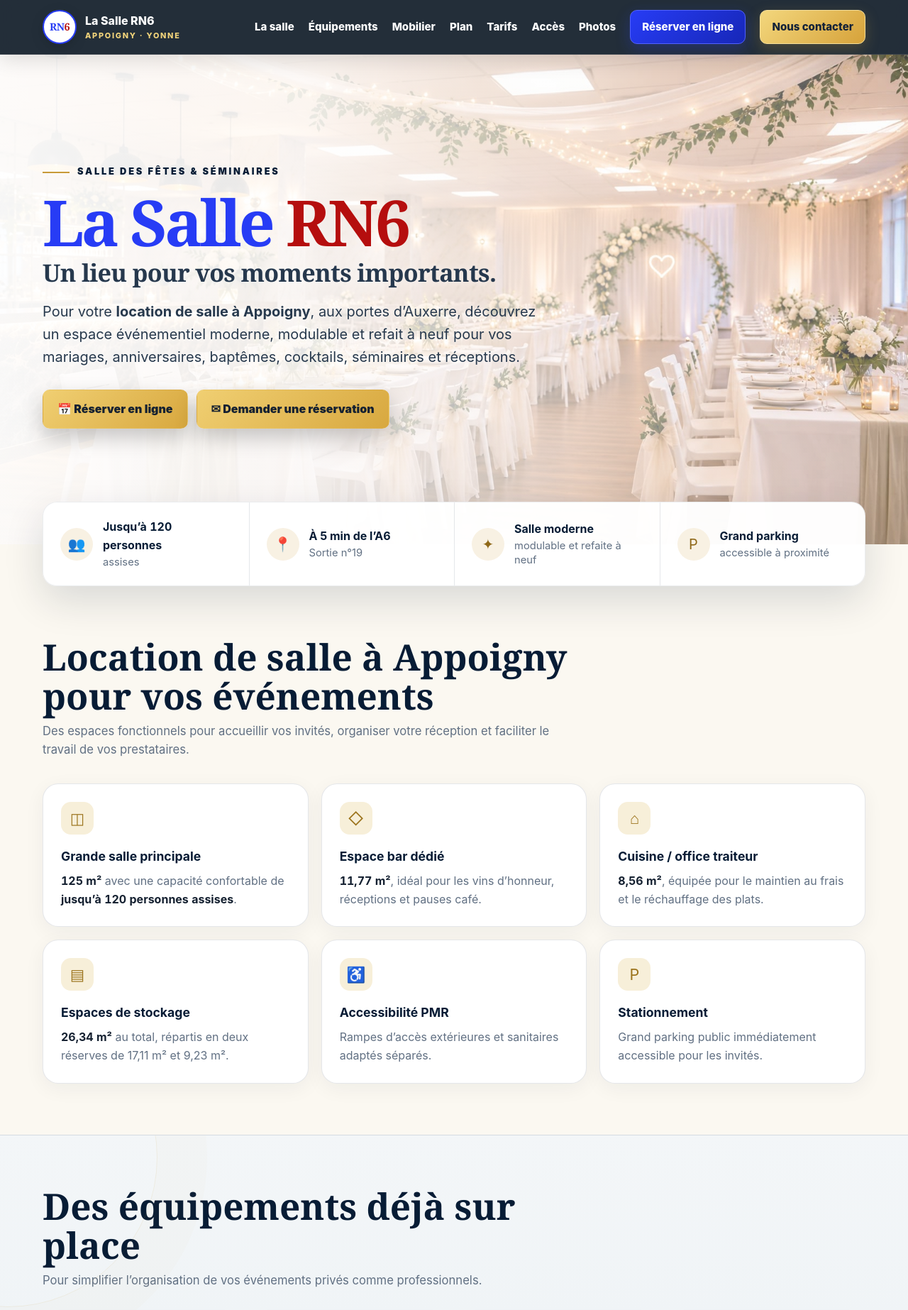
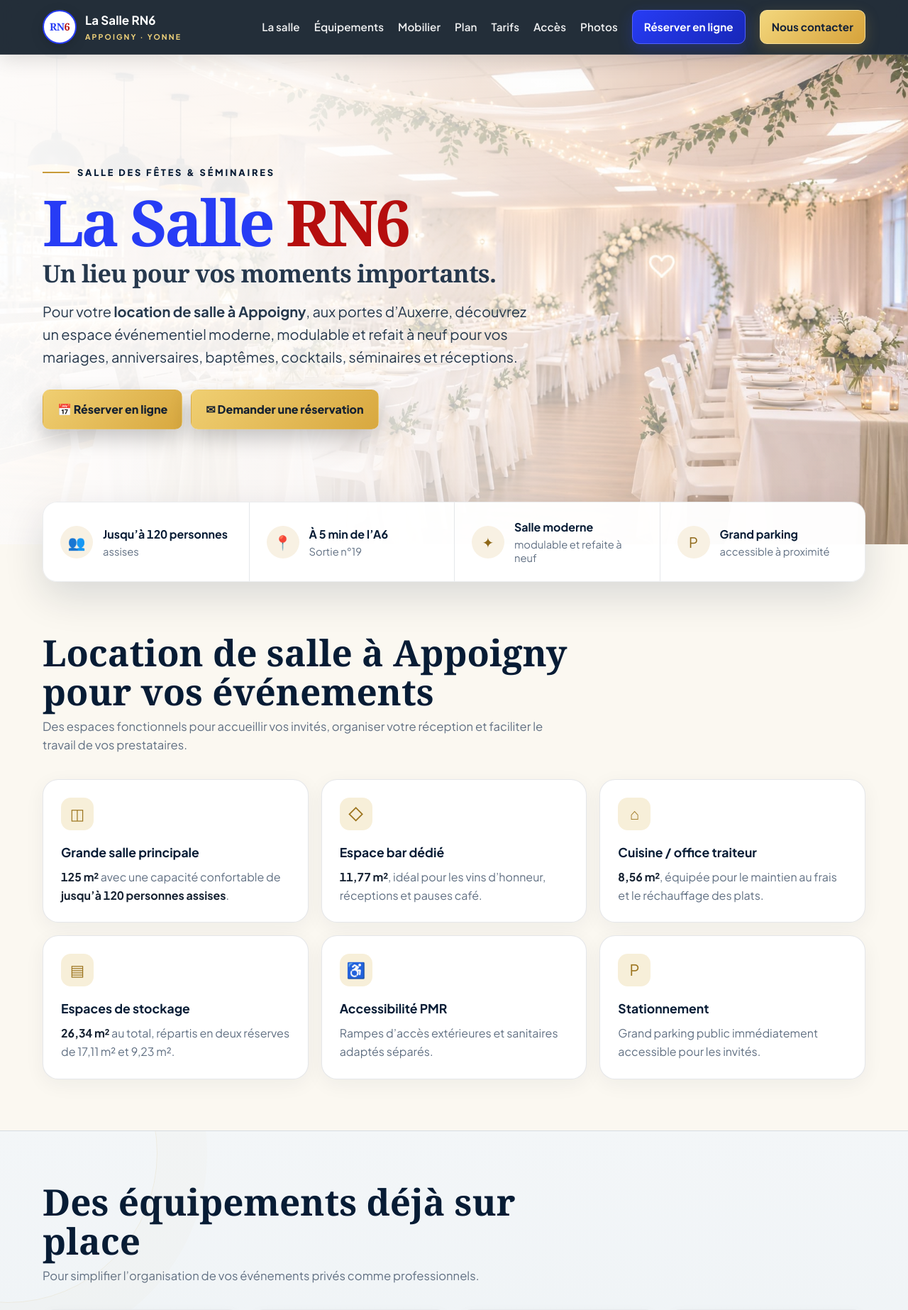
Before and after one commit to r65z40/bet, a PHP site: page / in a window 1280 px wide. Shown: the top 1846 px of the page at 71% size. Run offline with PHP 8.4, Linux system fonts and the light colour scheme; some libraries are stand-ins or nearby versions.

Commit message:
Police Plus Jakarta Sans hébergée sur le site, en-tête plus lisible
- La police Inter était demandée mais jamais chargée (police système affichée)
- Plus Jakarta Sans (licence libre SIL OFL), hébergée localement : aucun appel
  à Google, compatible CSP et RGPD ; préchargée, 27 Ko
- En-tête : graisse 600 au lieu de 800, soulignement doré au survol

Co-Authored-By: Claude Opus 5.5 <noreply@anthropic.com>
Claude-Session: https://claude.ai/code/session_019CGEVsCa5or5X79kgebScL

```diff
--- a/assets/public.css
+++ b/assets/public.css
@@ -1,7 +1,8 @@
+@font-face{font-family:"Plus Jakarta Sans";src:url("fonts/plus-jakarta-sans.woff2") format("woff2");font-weight:200 800;font-style:normal;font-display:swap}
 /* Pages publiques secondaires : réservation, ma réservation, conditions */
 :root{--navy:#071c35;--navy2:#0b2b4f;--gold:#c79a38;--gold2:#f2d47b;--cream:#fbf8f1;--soft:#f4f6f8;--ink:#152131;--muted:#617083;--line:rgba(7,28,53,.10);--blue:#273CF5;--ok:#1d7a46;--err:#b42318;--radius:20px}
 *{box-sizing:border-box}
-body{margin:0;font-family:Inter,ui-sans-serif,system-ui,-apple-system,BlinkMacSystemFont,"Segoe UI",sans-serif;color:var(--ink);background:var(--cream);line-height:1.55}
+body{margin:0;font-family:"Plus Jakarta Sans",ui-sans-serif,system-ui,-apple-system,BlinkMacSystemFont,"Segoe UI",sans-serif;color:var(--ink);background:var(--cream);line-height:1.55}
 a{color:var(--navy2)}
 .wrap{width:min(1160px,calc(100% - 36px));margin:auto}
 .top{position:sticky;top:0;z-index:50;background:rgba(5,18,31,.97);border-bottom:1px solid rgba(255,255,255,.10);box-shadow:0 8px 28px rgba(0,0,0,.12)}
--- a/index.php
+++ b/index.php
@@ -80,8 +80,10 @@ $jsonLd  = [
 <?php else: ?>
   <link rel="preload" as="image" href="<?= e(hero_image()) ?>">
 <?php endif; ?>
+  <link rel="preload" href="assets/fonts/plus-jakarta-sans.woff2" as="font" type="font/woff2" crossorigin>
   <script type="application/ld+json"><?= json_encode($jsonLd, JSON_UNESCAPED_UNICODE | JSON_UNESCAPED_SLASHES | JSON_HEX_TAG) ?></script>
   <style>
+    @font-face{font-family:"Plus Jakarta Sans";src:url("assets/fonts/plus-jakarta-sans.woff2") format("woff2");font-weight:200 800;font-style:normal;font-display:swap}
     :root{
       --navy:#071c35;
       --navy-2:#0b2b4f;
@@ -102,7 +104,7 @@ $jsonLd  = [
     html{scroll-behavior:smooth}
     body{
       margin:0;
-      font-family:Inter, ui-sans-serif, system-ui, -apple-system, BlinkMacSystemFont, "Segoe UI", sans-serif;
+      font-family:"Plus Jakarta Sans", ui-sans-serif, system-ui, -apple-system, BlinkMacSystemFont, "Segoe UI", sans-serif;
       color:var(--ink);
       background:var(--cream);
       line-height:1.6;
@@ -120,16 +122,19 @@ $jsonLd  = [
       box-shadow:0 8px 28px rgba(0,0,0,.12);
     }
     .nav{display:flex;align-items:center;justify-content:space-between;gap:20px;min-height:76px}
-    .brand{display:flex;align-items:center;gap:12px;text-decoration:none;font-weight:800;color:white}
+    .brand{display:flex;align-items:center;gap:12px;text-decoration:none;font-weight:700;color:white;font-size:1.06rem;letter-spacing:.005em}
     .brand-mark{width:48px;height:48px;border:2px solid #273CF5;border-radius:50%;display:flex;align-items:center;justify-content:center;font-family:Georgia,serif;font-size:.9rem;background:#fff;box-shadow:0 5px 18px rgba(0,0,0,.16);font-weight:900;letter-spacing:-.04em}.brand-mark .rn{color:#273CF5}.brand-mark .six{color:#B50E0E}
-    .brand span small{display:block;font-size:.68rem;letter-spacing:.16em;color:var(--gold-2);text-transform:uppercase;font-weight:800}
+    .brand span small{display:block;font-size:.66rem;letter-spacing:.2em;color:var(--gold-2);text-transform:uppercase;font-weight:700;margin-top:2px}
 
     .facebook-top{display:inline-flex;align-items:center;gap:7px;background:#1877F2;color:#fff!important;padding:9px 12px;border-radius:10px;text-decoration:none!important;font-weight:900!important;box-shadow:0 6px 18px rgba(24,119,242,.3)}
     .facebook-top .fb-icon{display:inline-flex;align-items:center;justify-content:center;width:22px;height:22px;border-radius:50%;background:#fff;color:#1877F2;font-family:Arial,sans-serif;font-size:18px;font-weight:900;line-height:1}
     .facebook-top:hover{background:#1265d4!important;color:#fff!important;transform:translateY(-1px)}
     .navlinks{display:flex;align-items:center;gap:20px}
-    .navlinks a{text-decoration:none;font-weight:800;font-size:.94rem;color:#fff;position:relative;transition:.2s ease}
-    .navlinks a:hover{color:#fff2bd;text-shadow:0 0 14px rgba(242,212,123,.35)}
+    .navlinks a{text-decoration:none;font-weight:600;font-size:.95rem;color:rgba(255,255,255,.92);position:relative;transition:.2s ease;letter-spacing:.005em}
+    .navlinks a:hover{color:#fff2bd}
+    .navlinks a:not(.cta-small):not(.facebook-top)::after{content:"";position:absolute;left:0;right:0;bottom:-6px;height:2px;border-radius:2px;background:var(--gold-2);transform:scaleX(0);transition:transform .2s ease}
+    .navlinks a:not(.cta-small):not(.facebook-top):hover::after{transform:scaleX(1)}
+    .navlinks .cta-small{font-weight:700}
     .navlinks .cta-small{background:linear-gradient(135deg,#f3d77d,#d6a23a);color:#132238;padding:11px 16px;border-radius:10px;border:1px solid #f6df99;box-shadow:0 7px 20px rgba(199,154,56,.25)}
 
     .hero{
--- a/plan.php
+++ b/plan.php
@@ -23,9 +23,11 @@ $siteUrl = rtrim(s('site_url'), '/');
   <meta property="og:description" content="<?= e(s('plan_meta_desc')) ?>">
   <link rel="icon" href="favicon.ico" sizes="any">
   <link rel="icon" href="icon-rn6.png" type="image/png"><link rel="apple-touch-icon" href="apple-touch-icon.png">
+  <link rel="preload" href="assets/fonts/plus-jakarta-sans.woff2" as="font" type="font/woff2" crossorigin>
   <style>
+    @font-face{font-family:"Plus Jakarta Sans";src:url("assets/fonts/plus-jakarta-sans.woff2") format("woff2");font-weight:200 800;font-style:normal;font-display:swap}
     :root{--navy:#071c35;--gold:#c79a38;--gold2:#f2d47b;--cream:#fbf8f1;--ink:#152131;--muted:#617083;--line:rgba(7,28,53,.10);--shadow:0 18px 55px rgba(7,28,53,.12)}
-    *{box-sizing:border-box} body{margin:0;font-family:Inter,ui-sans-serif,system-ui,-apple-system,BlinkMacSystemFont,"Segoe UI",sans-serif;color:var(--ink);background:var(--cream);line-height:1.6} a{color:inherit}.wrap{width:min(1160px,calc(100% - 36px));margin:auto}
+    *{box-sizing:border-box} body{margin:0;font-family:"Plus Jakarta Sans",ui-sans-serif,system-ui,-apple-system,BlinkMacSystemFont,"Segoe UI",sans-serif;color:var(--ink);background:var(--cream);line-height:1.6} a{color:inherit}.wrap{width:min(1160px,calc(100% - 36px));margin:auto}
     header{position:sticky;top:0;z-index:20;background:rgba(5,18,31,.94);border-bottom:1px solid rgba(255,255,255,.1);backdrop-filter:blur(14px)}
     .nav{min-height:76px;display:flex;align-items:center;justify-content:space-between;gap:20px}.brand{display:flex;align-items:center;gap:12px;text-decoration:none;font-weight:800;color:#fff}.brand-mark{width:48px;height:48px;border:2px solid var(--gold);border-radius:50%;display:grid;place-items:center;font-family:Georgia,serif;font-size:.9rem;background:#fff;color:var(--navy)}.brand small{display:block;font-size:.68rem;letter-spacing:.16em;color:var(--gold2);text-transform:uppercase}.back{color:#fff;text-decoration:none;border:1px solid rgba(242,212,123,.65);padding:10px 16px;border-radius:10px;font-weight:700}.back:hover{color:var(--gold2)}
     main{padding:72px 0 80px}.eyebrow{text-transform:uppercase;letter-spacing:.18em;font-size:.78rem;font-weight:800;color:#8a6516;margin-bottom:8px}h1{font-family:Georgia,serif;font-size:clamp(2.2rem,5vw,4.3rem);line-height:1.05;margin:0 0 16px;color:var(--navy)}.lead{max-width:760px;color:var(--muted);font-size:1.08rem;margin:0 0 34px}
```
Also changed, not shown: assets/fonts/plus-jakarta-sans.woff2 (added).
